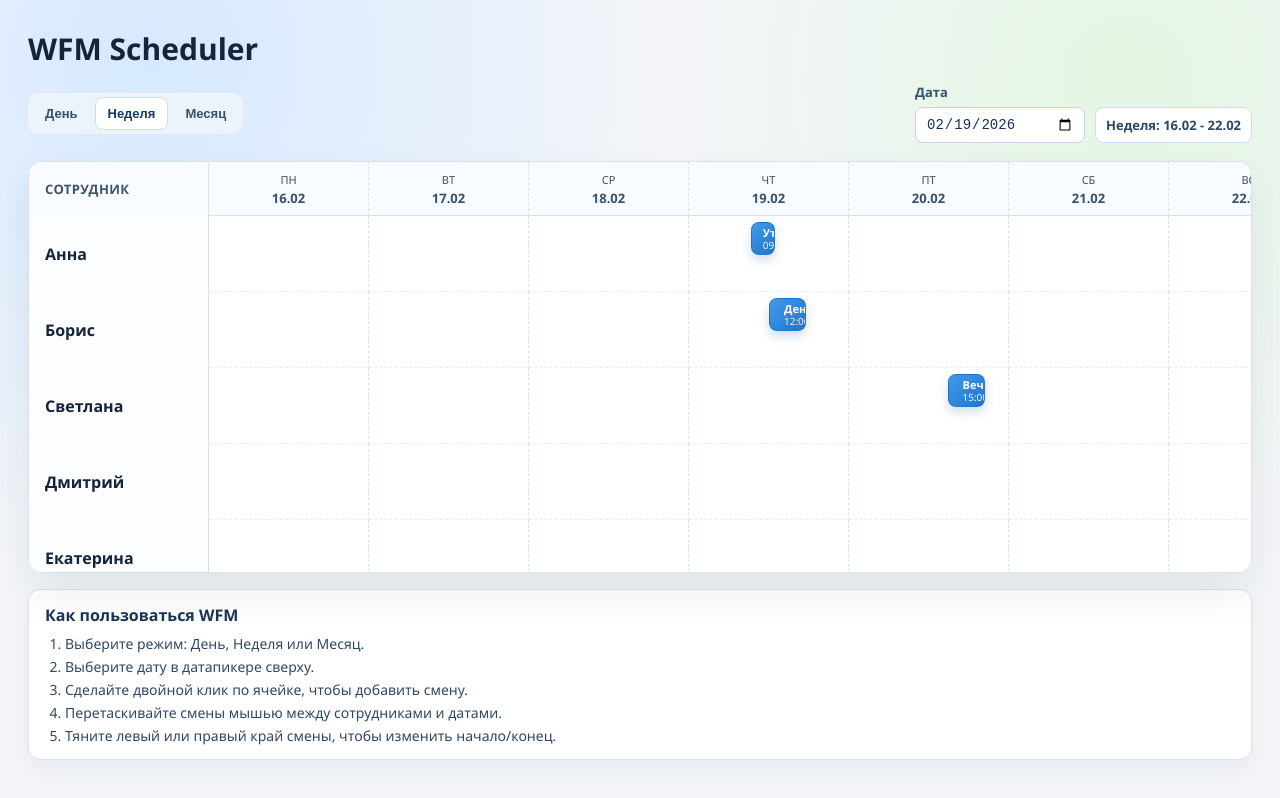
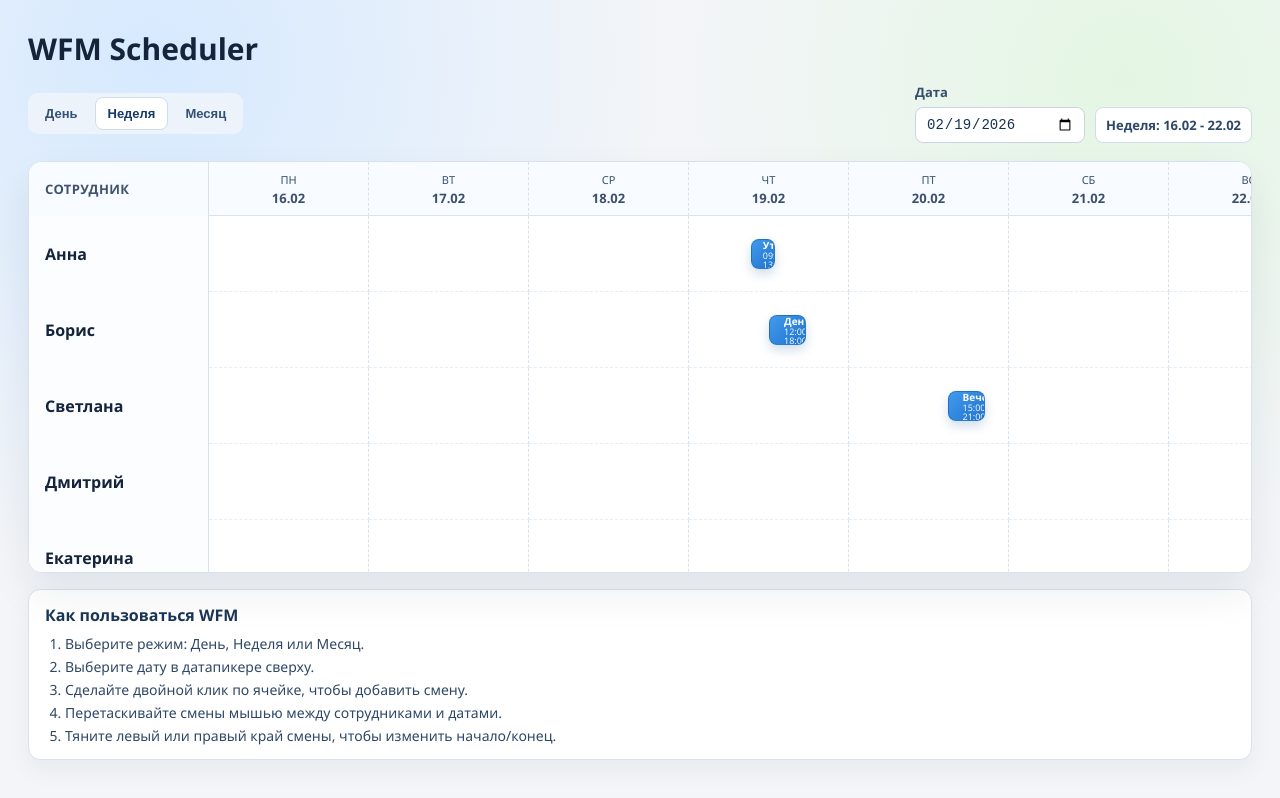
Before and after one commit to mfbulat/vibe-wfm, a React (Vite) app: page / in a window 1280 px wide. Both pictures are taken after a click on the button "Неделя". Built offline with nearby package versions, Linux system fonts and the light colour scheme.

Commit message:
style adjust

```diff
--- a/src/App.module.scss
+++ b/src/App.module.scss
@@ -311,7 +311,7 @@ $row-height: 76px;
   color: #fff;
   display: flex;
   align-items: stretch;
-  min-height: 22px;
+  height: 30px;
   box-shadow: 0 5px 11px rgba(20, 84, 145, 0.2);
   overflow: hidden;
   cursor: grab;
@@ -320,17 +320,19 @@ $row-height: 76px;
 .shiftChipContent {
   flex: 1;
   min-width: 0;
-  display: grid;
-  gap: 2px;
-  padding: 4px 6px;
+  display: flex;
+  flex-direction: column;
+  justify-content: center;
+  gap: 1px;
+  padding: 2px 6px;
 
   strong {
-    font-size: 11px;
+    font-size: 10px;
     line-height: 1;
   }
 
   span {
-    font-size: 10px;
+    font-size: 9px;
     line-height: 1;
     opacity: 0.94;
   }
--- a/src/App.tsx
+++ b/src/App.tsx
@@ -53,6 +53,8 @@ const DATE_TIMELINE_WIDTH = DATE_CELL_WIDTH - DATE_CELL_PADDING * 2
 const MINI_HOUR_WIDTH = DATE_TIMELINE_WIDTH / 24
 const MAX_MODAL_MINUTES = MINUTES_IN_DAY - SNAP_MINUTES
 const DEFAULT_SHIFT_START = 9 * 60
+const DATE_CHIP_HEIGHT = 30
+const DATE_CHIP_GAP = 4
 
 const EMPLOYEE_COLUMN_WIDTH_DESKTOP = 180
 const EMPLOYEE_COLUMN_WIDTH_MOBILE = 130
@@ -708,6 +710,12 @@ function App() {
                     const left = columnIndex * columnWidth
                     const dateKey = dateToKey(date)
                     const cellShifts = getShiftsForCell(employee.id, dateKey)
+                    const timelineInnerHeight = ROW_HEIGHT - 12
+                    const stackHeight = Math.max(
+                      0,
+                      cellShifts.length * DATE_CHIP_HEIGHT + (cellShifts.length - 1) * DATE_CHIP_GAP,
+                    )
+                    const topOffset = Math.max((timelineInnerHeight - stackHeight) / 2, 0)
 
                     return (
                       <div
@@ -730,7 +738,11 @@ function App() {
                                 draggable={!resizeState}
                                 onDragStart={(event) => handleDragStart(event, shift)}
                                 onDragEnd={() => setDraggingShiftId(null)}
-                                style={{ left: chipLeft, width: chipWidth, top: index * 24 }}
+                                style={{
+                                  left: chipLeft,
+                                  width: chipWidth,
+                                  top: topOffset + index * (DATE_CHIP_HEIGHT + DATE_CHIP_GAP),
+                                }}
                               >
                                 <div
                                   className={`${styles.resizeHandle} ${styles.left}`}
```
